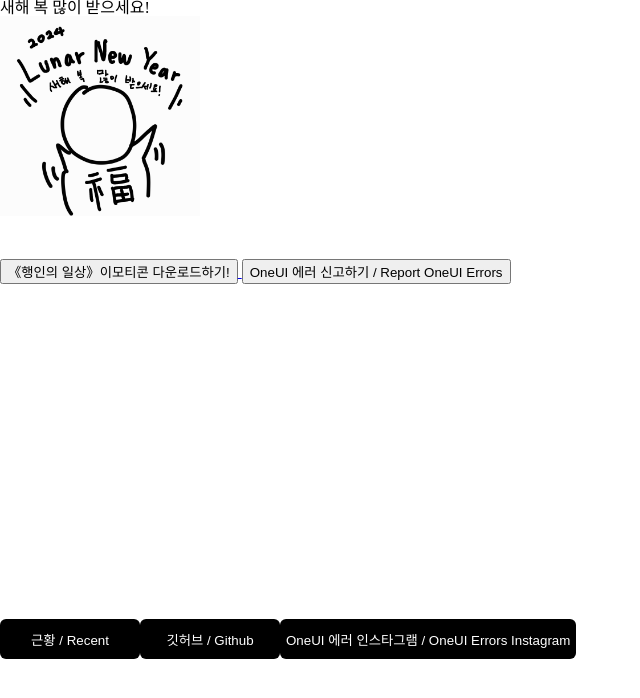
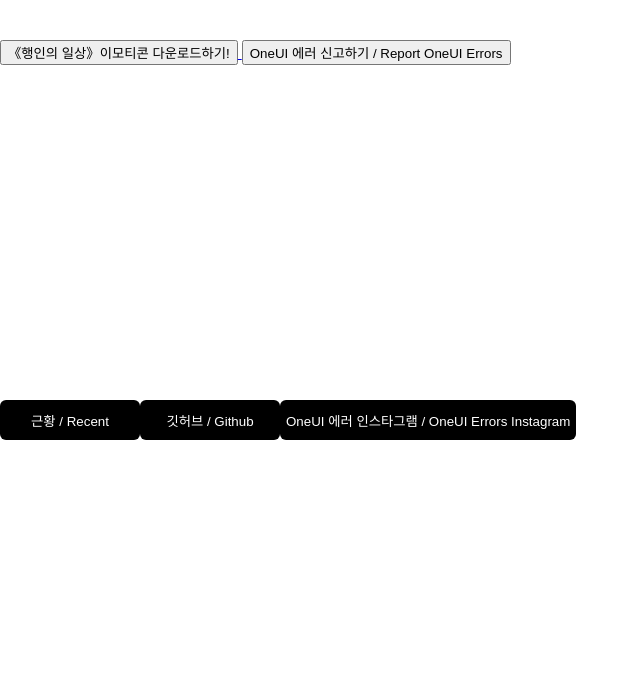
Before and after one commit to HaeengIn/mypage, a plain HTML site: page index.html in a window 1280 px wide. Shown: the whole page, without its empty margins (0-640 px from the left). Drawn offline with Linux system fonts and the light colour scheme.

Commit message:
delete new year / instagram url fix

```diff
--- a/index.html
+++ b/index.html
@@ -11,12 +11,6 @@
 </head>
 
 <body>
-    <h1>
-        새해 복 많이 받으세요!
-    </h1>
-
-    <img src="2024_lunar_newyear.jpg" class="img">
-
     <div class="display-button">
         <button type="button" class="button" onclick="window.open('https://gyohahub.netlify.app')">근황 / Recent</button>
         <button type="button" class="button" onclick="window.open('https://github.com/HaeengIn')">깃허브 / Github</button>
@@ -26,7 +20,7 @@
     <div>
         <a href="haeengin_daily.zip" download="!행인의 일상">
             <button type="button" class="emoticon">《행인의 일상》이모티콘 다운로드하기!</button>
-        <a href="bit.ly/oneuierrors">
+        <a href="bit.ly/errors.oneui">
             <button type="button" class="instagram" >OneUI 에러 신고하기 / Report OneUI Errors </button>
         </a>
     </div>
```
Also changed, not shown: 2024_lunar_newyear.jpg (deleted).
